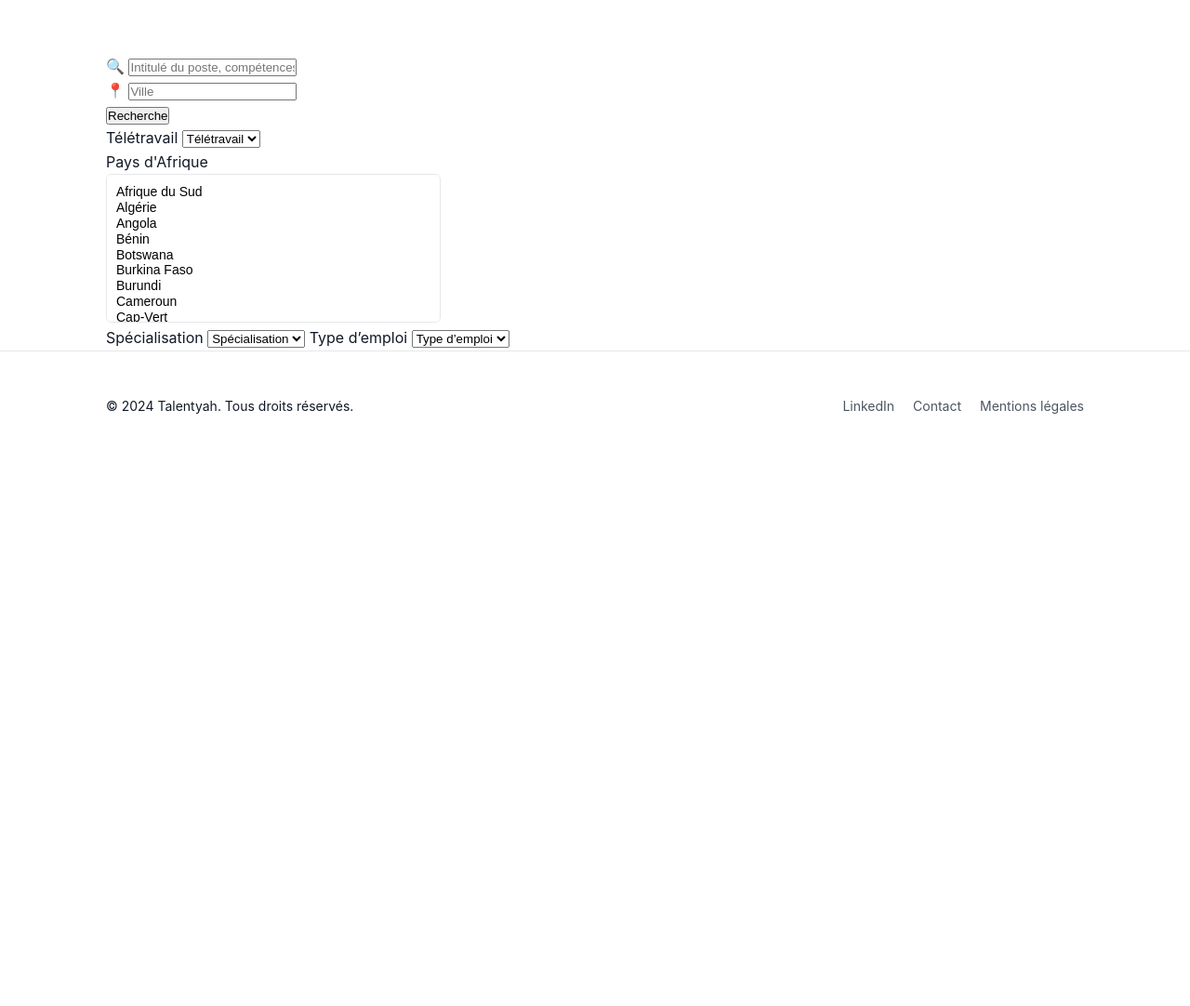
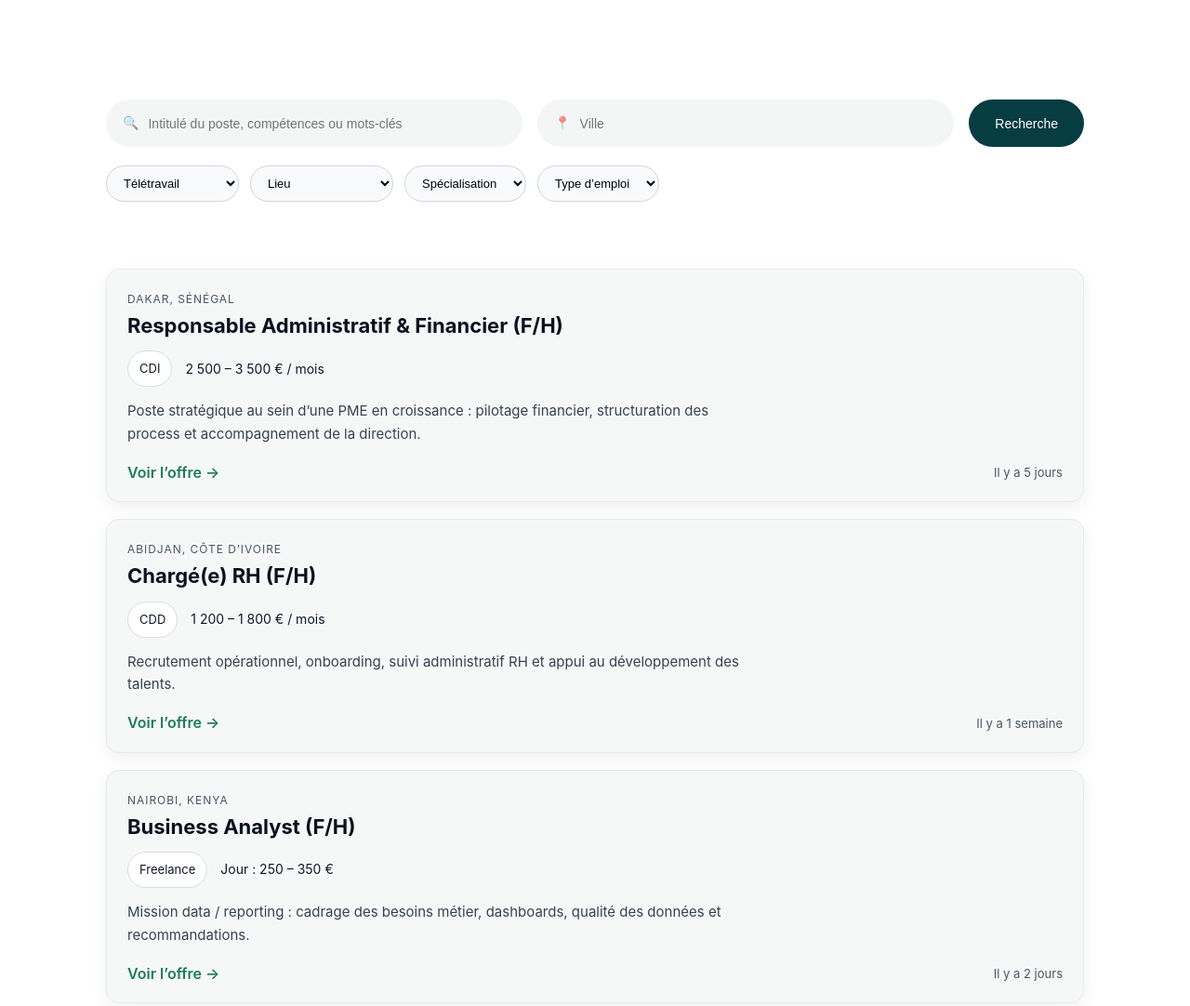
Before and after one commit to patrondiane/talentyah-website, a plain HTML site: page carrieres.html in a window 1280 px wide. Shown: the part 980-2062 px from the top of the page at 93% size. Before the commit the page ends 1476 px from the top, so only its background shows below. Drawn offline with Linux system fonts and the light colour scheme.

Commit message:
Ajout des cartes d’offres par pays et des filtres de recherche avancés sur la page Carrières

```diff
--- a/carrieres.html
+++ b/carrieres.html
@@ -6,6 +6,7 @@
   <title>Carrières | Talentyah</title>
   <link rel="stylesheet" href="css/styles.css">
   <script src="js/script.js" defer></script>
+  </style>
 </head>
 
 <body>
@@ -16,13 +17,12 @@
       <div class="logo">Talentyah</div>
       <nav>
         <a href="index.html">Accueil</a>
-        <a href="carrieres.html" class="active">Carrières</a>
+        <a href="carrieres.html">Carrières</a>
         <a href="candidats.html">Candidats</a>
         <a href="entreprises.html">Entreprises</a>
+        <a href="blog.html">Blog</a>
         <a href="apropos.html">À propos</a>
-        <a href="blog.html">Blog</a>
-
-        <a href="admin.html" class="admin-link" title="Connexion administrateur" aria-label="Connexion administrateur">
+        <a href="admin.html" class="admin-link" title="Connexion administrateur">
           <svg xmlns="http://www.w3.org/2000/svg" viewBox="0 0 24 24"
               width="18" height="18" fill="none" stroke="currentColor"
               stroke-width="2" stroke-linecap="round" stroke-linejoin="round">
@@ -34,24 +34,23 @@
     </div>
   </header>
 
-  <!-- CARRIÈRES HERO -->
+<!-- CARRIÈRES SECTION -->
  <section class="careers-block">
     <div class="careers-media">
-      <img src="images/Career1.jpg" alt="Carrières à Talentyah">
+      <img src="images/Career1.jpg" alt="Carrières 2025">
     </div>
-
     <div class="container careers-content">
       <span class="tag">Carrières</span>
       <h1>Carrières à Talentyah</h1>
-      <p>
-        Talentyah accompagne des talents et des organisations
+      <p>Talentyah accompagne des talents et des organisations
       à travers des parcours professionnels structurés,
-        exigeants et alignés avec les réalités du marché africain.
-      </p>
+      exigeants et alignés avec les réalités du marché africain.</p>
+      </div>
     </div>
  </section>
 
-  <!-- INTRO -->
+
+<!-- INTRO TEXTE (AVANT RECTANGLES) -->
 <section class="careers-intro">
   <div class="container narrow">
     <p>
@@ -68,27 +67,25 @@
 <section class="careers-search">
   <div class="container">
 
-      <form class="search-bar" id="careersSearchForm">
+    <form class="search-bar">
 
       <!-- Intitulé / compétences -->
       <div class="search-field">
-          <span class="search-icon" aria-hidden="true">🔍</span>
+        <span class="search-icon">🔍</span>
         <input
           type="text"
           placeholder="Intitulé du poste, compétences ou mots-clés"
           name="keywords"
-            aria-label="Mots-clés"
         >
       </div>
 
       <!-- Ville -->
       <div class="search-field">
-          <span class="search-icon" aria-hidden="true">📍</span>
+        <span class="search-icon">📍</span>
         <input
           type="text"
           placeholder="Ville"
           name="city"
-            aria-label="Ville"
         >
       </div>
 
@@ -101,98 +98,121 @@
 
     <!-- Filtres -->
     <div class="search-filters">
-
-        <label for="teletravail-select" class="visually-hidden">Télétravail</label>
-        <select id="teletravail-select" name="remote" aria-label="Télétravail">
-          <option value="">Télétravail</option>
-          <option value="oui">Oui</option>
-          <option value="non">Non</option>
-          <option value="hybride">Hybride</option>
+      <select aria-label="Filtrer par télétravail">
+        <option>Télétravail</option>
+        <option>100% télétravail</option>
+        <option>Hybride</option>
+        <option>Présentiel</option>
       </select>
 
-        <!-- Multi select pays -->
-        <div class="filter-multi">
-          <label for="pays-afrique" class="visually-hidden">Pays d'Afrique</label>
-          <select id="pays-afrique" name="countries[]" multiple class="select-multi" aria-label="Pays d’Afrique (sélection multiple)">
-            <option value="Afrique du Sud">Afrique du Sud</option>
-            <option value="Algerie">Algérie</option>
-            <option value="Angola">Angola</option>
-            <option value="Benin">Bénin</option>
-            <option value="Botswana">Botswana</option>
-            <option value="Burkina Faso">Burkina Faso</option>
-            <option value="Burundi">Burundi</option>
-            <option value="Cameroun">Cameroun</option>
-            <option value="Cap-Vert">Cap-Vert</option>
-            <option value="Centrafrique">République centrafricaine</option>
-            <option value="Comores">Comores</option>
-            <option value="Congo">Congo</option>
-            <option value="Cote d’Ivoire">Côte d’Ivoire</option>
-            <option value="Djibouti">Djibouti</option>
-            <option value="Egypte">Égypte</option>
-            <option value="Erythree">Érythrée</option>
-            <option value="Eswatini">Eswatini</option>
-            <option value="Ethiopie">Éthiopie</option>
-            <option value="Gabon">Gabon</option>
-            <option value="Gambie">Gambie</option>
-            <option value="Ghana">Ghana</option>
-            <option value="Guinee">Guinée</option>
-            <option value="Guinee-Bissau">Guinée-Bissau</option>
-            <option value="Guinee equatoriale">Guinée équatoriale</option>
-            <option value="Kenya">Kenya</option>
-            <option value="Lesotho">Lesotho</option>
-            <option value="Liberia">Liberia</option>
-            <option value="Libye">Libye</option>
-            <option value="Madagascar">Madagascar</option>
-            <option value="Malawi">Malawi</option>
-            <option value="Mali">Mali</option>
-            <option value="Maroc">Maroc</option>
-            <option value="Maurice">Maurice</option>
-            <option value="Mauritanie">Mauritanie</option>
-            <option value="Mozambique">Mozambique</option>
-            <option value="Namibie">Namibie</option>
-            <option value="Niger">Niger</option>
-            <option value="Nigeria">Nigéria</option>
-            <option value="Ouganda">Ouganda</option>
-            <option value="RDC">RDC</option>
-            <option value="Rwanda">Rwanda</option>
-            <option value="Sao Tome et Principe">São Tomé-et-Principe</option>
-            <option value="Senegal">Sénégal</option>
-            <option value="Seychelles">Seychelles</option>
-            <option value="Sierra Leone">Sierra Leone</option>
-            <option value="Somalie">Somalie</option>
-            <option value="Soudan">Soudan</option>
-            <option value="Soudan du Sud">Soudan du Sud</option>
-            <option value="Tanzanie">Tanzanie</option>
-            <option value="Tchad">Tchad</option>
-            <option value="Togo">Togo</option>
-            <option value="Tunisie">Tunisie</option>
-            <option value="Zambie">Zambie</option>
-            <option value="Zimbabwe">Zimbabwe</option>
-          </select>
-        </div>
-
-        <label for="specialisation-select" class="visually-hidden">Spécialisation</label>
-        <select id="specialisation-select" name="specialization" aria-label="Spécialisation">
-          <option value="">Spécialisation</option>
-          <option value="finance">Finance</option>
-          <option value="tech">Tech</option>
-          <option value="rh">RH</option>
-          <option value="logistique">Logistique</option>
+      <select aria-label="Filtrer par lieu">
+        <option>Lieu</option>
+        <option>Afrique de l’Ouest</option>
+        <option>Afrique Centrale</option>
+        <option>Afrique de l’Est</option>
+        <option>Afrique Australe</option>
+        <option>International</option>
       </select>
 
-        <label for="type-emploi-select" class="visually-hidden">Type d’emploi</label>
-        <select id="type-emploi-select" name="job_type" aria-label="Type d’emploi">
-          <option value="">Type d’emploi</option>
-          <option value="cdi">CDI</option>
-          <option value="cdd">CDD</option>
-          <option value="freelance">Freelance</option>
-          <option value="mission">Mission</option>
+      <select aria-label="Filtrer par spécialisation">
+        <option>Spécialisation</option>
+        <option>Finance</option>
+        <option>Tech</option>
+        <option>RH</option>
+        <option>Logistique</option>
       </select>
 
+      <select aria-label="Filtrer par type d’emploi">
+        <option>Type d’emploi</option>
+        <option>CDI</option>
+        <option>CDD</option>
+        <option>Freelance</option>
+        <option>Mission</option>
+      </select>
     </div>
 
   </div>
 </section>
+
+<!-- LISTE OFFRES -->
+<section class="jobs-section">
+  <div class="container">
+
+    <div class="jobs-list">
+
+      <!-- Offre 1 -->
+      <article class="job-card" data-country="Senegal" data-city="Dakar" data-type="CDI">
+        <div class="job-top">
+          <p class="job-location">DAKAR, SÉNÉGAL</p>
+          <h3 class="job-title">Responsable Administratif & Financier (F/H)</h3>
+        </div>
+
+        <div class="job-meta">
+          <span class="job-pill">CDI</span>
+          <span class="job-salary">2 500 – 3 500 € / mois</span>
+        </div>
+
+        <p class="job-desc">
+          Poste stratégique au sein d’une PME en croissance : pilotage financier,
+          structuration des process et accompagnement de la direction.
+        </p>
+
+        <div class="job-footer">
+          <a href="#" class="job-link">Voir l’offre →</a>
+          <span class="job-date">Il y a 5 jours</span>
+        </div>
+      </article>
+
+      <!-- Offre 2 -->
+      <article class="job-card" data-country="Cote dIvoire" data-city="Abidjan" data-type="CDD">
+        <div class="job-top">
+          <p class="job-location">ABIDJAN, CÔTE D’IVOIRE</p>
+          <h3 class="job-title">Chargé(e) RH (F/H)</h3>
+        </div>
+
+        <div class="job-meta">
+          <span class="job-pill">CDD</span>
+          <span class="job-salary">1 200 – 1 800 € / mois</span>
+        </div>
+
+        <p class="job-desc">
+          Recrutement opérationnel, onboarding, suivi administratif RH et appui
+          au développement des talents.
+        </p>
+
+        <div class="job-footer">
+          <a href="#" class="job-link">Voir l’offre →</a>
+          <span class="job-date">Il y a 1 semaine</span>
+        </div>
+      </article>
+
+      <!-- Offre 3 -->
+      <article class="job-card" data-country="Kenya" data-city="Nairobi" data-type="Freelance">
+        <div class="job-top">
+          <p class="job-location">NAIROBI, KENYA</p>
+          <h3 class="job-title">Business Analyst (F/H)</h3>
+        </div>
+
+        <div class="job-meta">
+          <span class="job-pill">Freelance</span>
+          <span class="job-salary">Jour : 250 – 350 €</span>
+        </div>
+
+        <p class="job-desc">
+          Mission data / reporting : cadrage des besoins métier, dashboards,
+          qualité des données et recommandations.
+        </p>
+
+        <div class="job-footer">
+          <a href="#" class="job-link">Voir l’offre →</a>
+          <span class="job-date">Il y a 2 jours</span>
+        </div>
+      </article>
+
+    </div>
+  </div>
+</section>
+
 
  <!-- FOOTER -->
   <footer class="footer">
--- a/css/styles.css
+++ b/css/styles.css
@@ -600,6 +600,73 @@ nav a:hover {
 }
 
 /* =========================
+   SEARCH BAR CARRIÈRES
+========================= */
+
+.careers-search {
+  padding: 48px 0 32px;
+}
+
+.search-bar {
+  display: grid;
+  grid-template-columns: 1fr 1fr auto;
+  gap: 16px;
+  margin-bottom: 20px;
+}
+
+.search-field {
+  display: flex;
+  align-items: center;
+  background: #f3f6f5;
+  border-radius: 999px;
+  padding: 14px 18px;
+}
+
+.search-field input {
+  border: none;
+  background: transparent;
+  outline: none;
+  width: 100%;
+  font-size: 14px;
+}
+
+.search-icon {
+  margin-right: 10px;
+  font-size: 14px;
+  opacity: 0.6;
+}
+
+.search-btn {
+  background: #073c43; /* vert profond Talentyah */
+  color: white;
+  border: none;
+  border-radius: 999px;
+  padding: 14px 28px;
+  font-size: 14px;
+  cursor: pointer;
+}
+
+.search-btn:hover {
+  background: #052f34;
+}
+
+/* Filtres */
+.search-filters {
+  display: flex;
+  gap: 12px;
+  flex-wrap: wrap;
+}
+
+.search-filters select {
+  padding: 10px 14px;
+  border-radius: 999px;
+  border: 1px solid #d1d5db;
+  background: #f9fafb;
+  font-size: 13px;
+  cursor: pointer;
+}
+
+/* =========================
 CANDIDATS ========================= */
 
 .page-hero {
@@ -970,6 +1037,97 @@ CANDIDATS ========================= */
   gap: 16px;
 }
 
+/* =========================
+   JOB CARDS (OFFRES)
+========================= */
+
+.jobs-section{
+  padding: 40px 0 80px;
+}
+
+.jobs-list{
+  display: grid;
+  gap: 18px;
+}
+
+.job-card{
+  background: #f6f8f8;
+  border: 1px solid #e6ecea;
+  border-radius: 14px;
+  padding: 22px 22px 18px;
+  box-shadow: 0 6px 18px rgba(0,0,0,0.06);
+}
+
+.job-location{
+  font-size: 12px;
+  letter-spacing: 0.08em;
+  text-transform: uppercase;
+  color: var(--neutral-600);
+  margin-bottom: 6px;
+}
+
+.job-title{
+  font-size: 22px;
+  line-height: 1.2;
+  margin: 0 0 14px;
+  color: #0b1220;
+}
+
+.job-meta{
+  display: flex;
+  flex-wrap: wrap;
+  gap: 10px 14px;
+  align-items: center;
+  margin-bottom: 14px;
+}
+
+.job-pill{
+  display: inline-flex;
+  align-items: center;
+  gap: 8px;
+  border: 1px solid #d7dfdd;
+  background: #ffffff;
+  padding: 8px 12px;
+  border-radius: 999px;
+  font-size: 13px;
+  color: var(--neutral-900);
+}
+
+.job-salary{
+  font-size: 14px;
+  color: var(--neutral-900);
+}
+
+.job-desc{
+  color: var(--neutral-700);
+  font-size: 15px;
+  line-height: 1.65;
+  margin-bottom: 16px;
+  max-width: 72ch;
+}
+
+.job-footer{
+  display:flex;
+  justify-content: space-between;
+  align-items: center;
+  gap: 16px;
+}
+
+.job-link{
+  color: var(--green-primary);
+  text-decoration: none;
+  font-weight: 600;
+}
+
+.job-link:hover{
+  text-decoration: underline;
+}
+
+.job-date{
+  font-size: 13px;
+  color: var(--neutral-600);
+}
+
 
 /* =========================
    FOOTER
--- a/js/script.js
+++ b/js/script.js
@@ -38,3 +38,43 @@ document.querySelectorAll(".pw-header").forEach(header => {
     if (!alreadyActive) item.classList.add("active");
   });
 });
+
+document.addEventListener("DOMContentLoaded", () => {
+  const selectCountries = document.getElementById("pays-afrique");
+  const form = document.getElementById("careersSearchForm");
+  const cards = Array.from(document.querySelectorAll(".job-card"));
+
+  function applyFilters() {
+    const selectedCountries = selectCountries
+      ? Array.from(selectCountries.selectedOptions).map(o => o.value)
+      : [];
+
+    const keywords = (form?.elements?.keywords?.value || "").toLowerCase();
+    const city = (form?.elements?.city?.value || "").toLowerCase();
+
+    cards.forEach(card => {
+      const country = (card.dataset.country || "").toLowerCase();
+      const cardCity = (card.dataset.city || "").toLowerCase();
+      const title = card.querySelector(".job-title")?.textContent.toLowerCase() || "";
+      const desc = card.querySelector(".job-desc")?.textContent.toLowerCase() || "";
+
+      const matchCountry =
+        selectedCountries.length === 0 || selectedCountries.some(c => c.toLowerCase() === country);
+
+      const matchKeywords =
+        !keywords || title.includes(keywords) || desc.includes(keywords);
+
+      const matchCity =
+        !city || cardCity.includes(city);
+
+      card.style.display = (matchCountry && matchKeywords && matchCity) ? "" : "none";
+    });
+  }
+
+  form?.addEventListener("submit", (e) => {
+    e.preventDefault();
+    applyFilters();
+  });
+
+  selectCountries?.addEventListener("change", applyFilters);
+});
```
Lines whose indentation alone changed are shown as unchanged.
